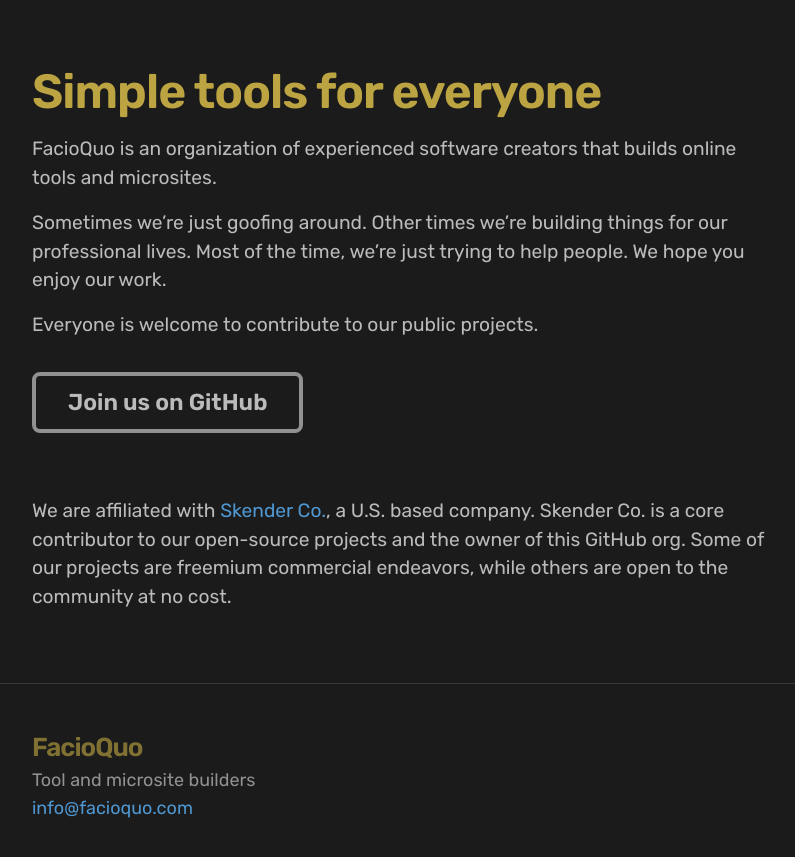
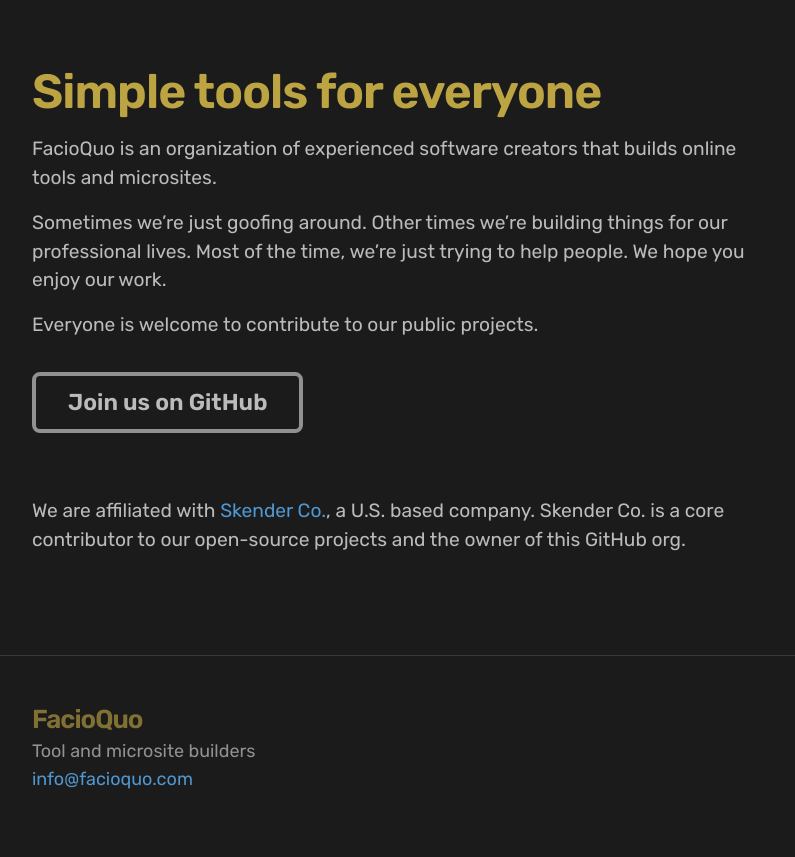
Before and after one commit to facioquo/facioquo.com, a Jekyll site: the page built from pages/about.md, in a window 1280 px wide. Shown: the top 857 px of the page, without its empty margins (233-1028 px from the left). Built offline with Jekyll 4.4.1, drawn with Linux system fonts in a browser that asks for light colours.

Commit message:
update about page
Signed-off-by: Dave Skender <8432125+DaveSkender@users.noreply.github.com>

```diff
--- a/pages/about.md
+++ b/pages/about.md
@@ -16,4 +16,4 @@
 
 <p style="margin-bottom:3rem;"><a button class="fq-button" href="https://github.com/facioquo">Join us on GitHub</a></p>
 
-We are affiliated with [Skender Co.](https://skenderco.com), a U.S. based company.  Skender Co. is a core contributor to our open-source projects and the owner of this GitHub org.  Some of our projects are freemium commercial endeavors, while others are open to the community at no cost.
+We are affiliated with [Skender Co.](https://skenderco.com), a U.S. based company.  Skender Co. is a core contributor to our open-source projects and the owner of this GitHub org.
```
